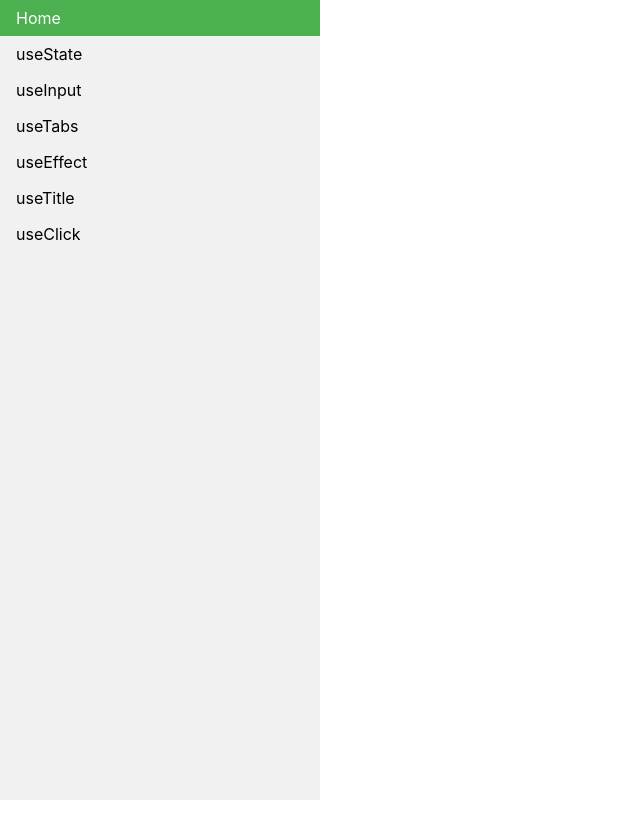
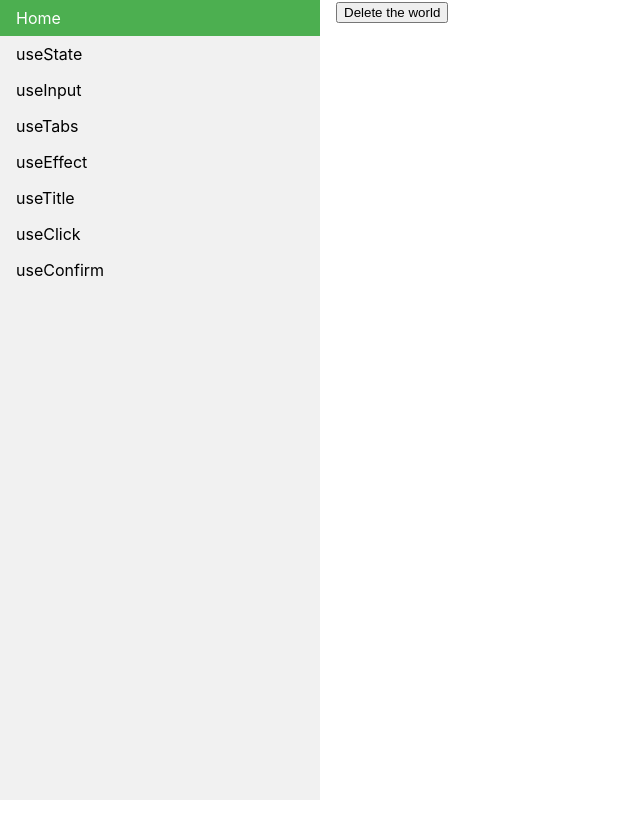
Before and after one commit to lqqokim/react-hooks-samples, a React (Create React App) app: page /useConfirm in a window 1280 px wide. Shown: the top 838 px of the page, without its empty margins (0-640 px from the left). Built offline with nearby package versions, Linux system fonts and the light colour scheme.

Commit message:
feat: add useConfirm

```diff
--- a/src/Routes.js
+++ b/src/Routes.js
@@ -9,6 +9,7 @@
 import { useEffect } from './components/hooks/useEffect';
 import { useTitle } from './components/hooks/useTitle';
 import { useClick } from './components/hooks/useClick';
+import { useConfirm } from './components/hooks/useConfirm';
 
 const Routes = () => {
     return (
@@ -22,6 +23,7 @@
                 <Route path="/useEffect" component={useEffect} />
                 <Route path="/useTitle" component={useTitle} />
                 <Route path="/useClick" component={useClick} />
+                <Route path="/useConfirm" component={useConfirm} />
             </div>
         </Router>
     )
--- a/src/components/Navigation.js
+++ b/src/components/Navigation.js
@@ -26,6 +26,9 @@
             <li>
                 <Link to="/useClick">useClick</Link>
             </li>
+            <li>
+                <Link to="/useConfirm">useConfirm</Link>
+            </li>
         </ul>
     )
 }
--- /dev/null
+++ b/src/components/hooks/useConfirm.js
@@ -0,0 +1,37 @@
+import React from 'react';
+
+const useConfirm = (message = '', onConfirm, onCancel) => {
+    if (!onConfirm || typeof onConfirm !== 'function') {
+        return;
+    }
+
+    if (onCancel && typeof onCancel !== 'function') {
+        return;
+    }
+
+    const confirmAction = () => {
+        if(window.confirm(message)) {
+            onConfirm();
+        } else {
+            onCancel();
+        }
+    }
+
+    return confirmAction;
+}
+
+const Init = () => {
+    const deleteWorld = () => console.log('Deleting the world...');
+    const abort = () => console.log('Aborted');
+    const confirmDelete = useConfirm('Are you sure', deleteWorld, abort);
+
+    return (
+        <div>
+            <button onClick={confirmDelete}>Delete the world</button>
+        </div>
+    )
+}
+
+export {
+    Init as useConfirm
+}
```
